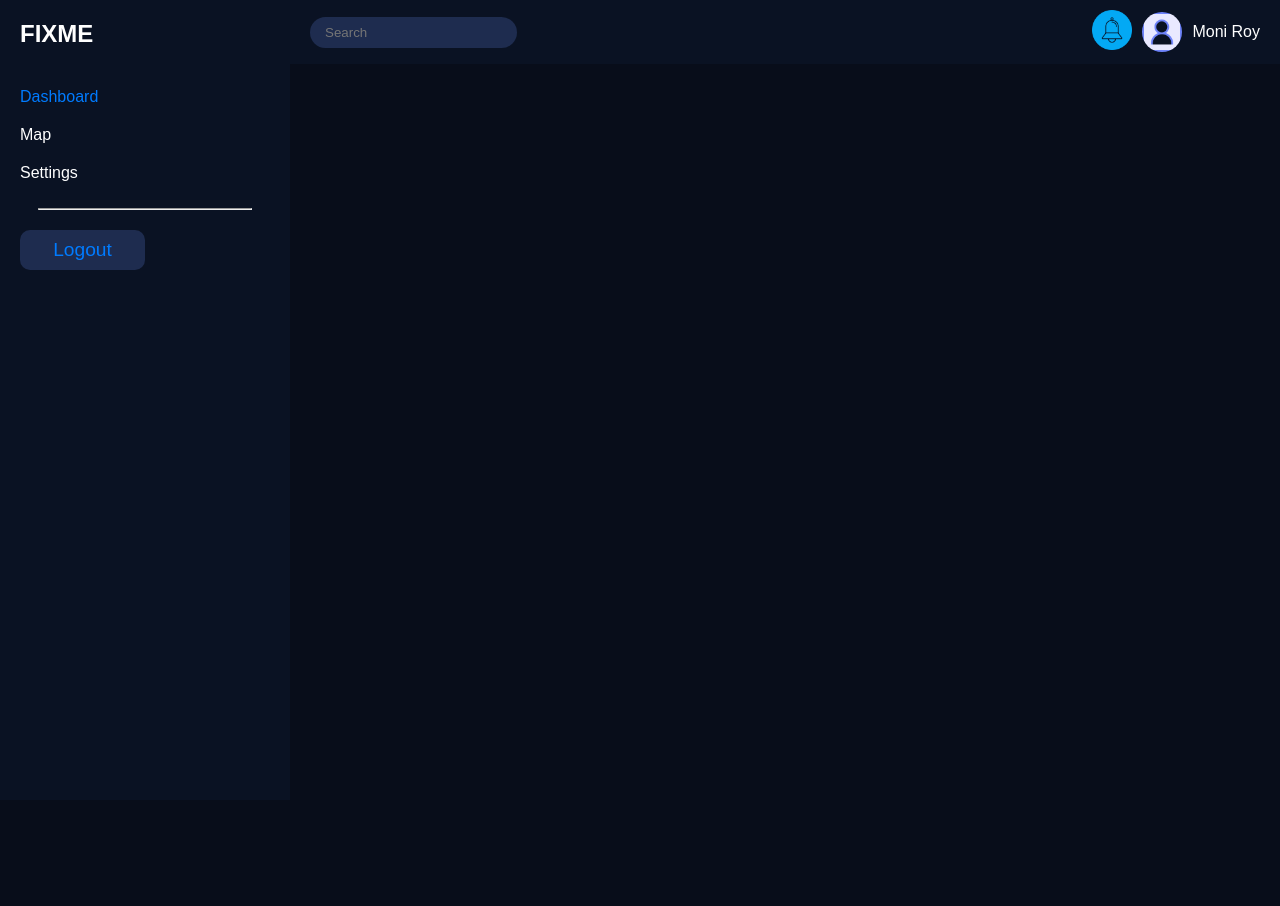
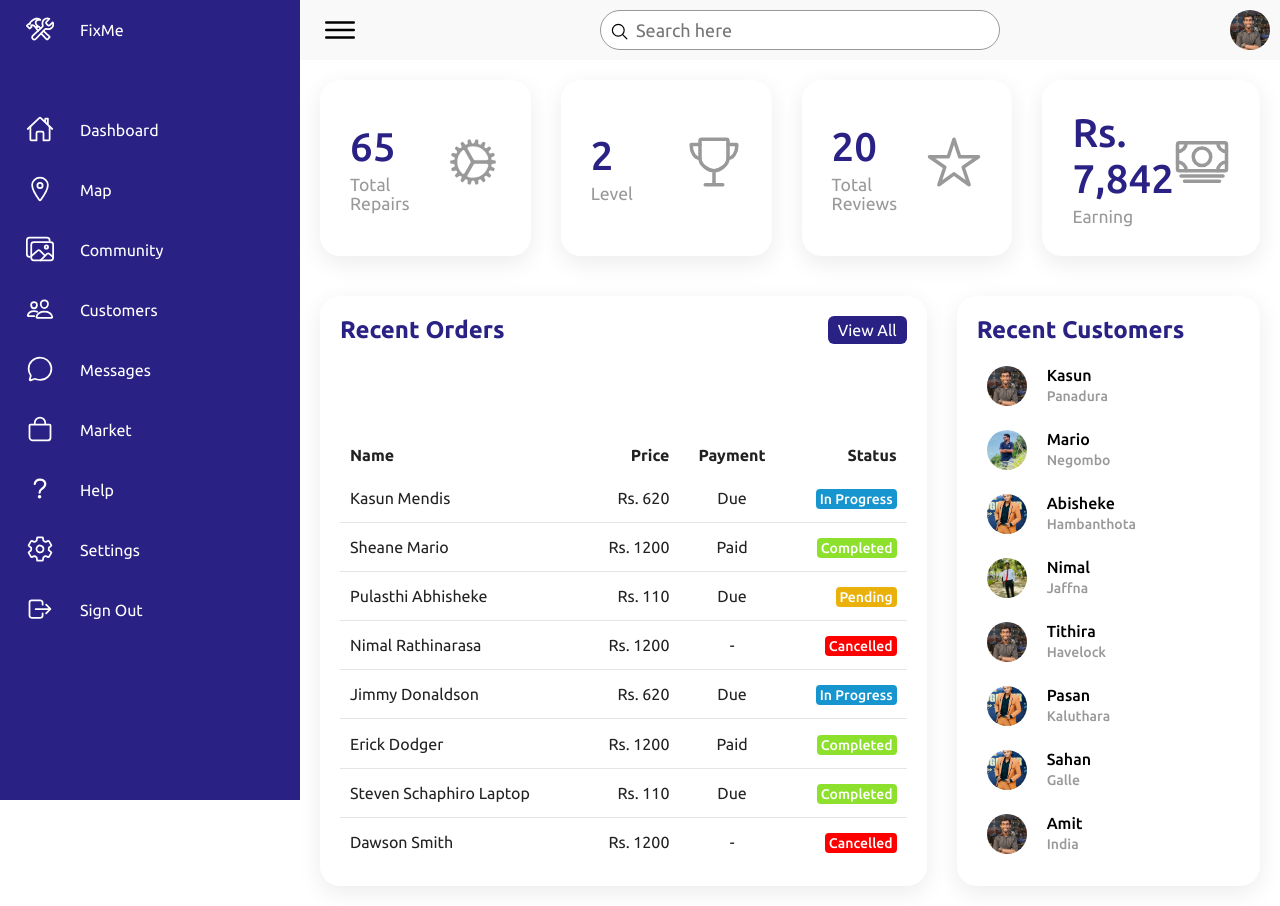
Before and after one commit to kasunmendis7/fixme-technologies, a PHP site: page /service-centre-dashboard in a window 1280 px wide. Before the commit the page ends 270 px from the top, so only its background shows below. Run offline with PHP 8.4, Linux system fonts and the light colour scheme.

Commit message:
service-centre-dashboard

```diff
--- a/controllers/ServiceCentreController.php
+++ b/controllers/ServiceCentreController.php
@@ -14,7 +14,7 @@ class ServiceCentreController extends Controller
     public function serviceCentreDashboard()
     {
         $this->setLayout('auth');
-        return $this->render('/service-centre-dashboard');
+        return $this->render('/service-centre/service-centre-dashboard');
     }
 
     public function serviceCentreSignup()
@@ -28,4 +28,16 @@ class ServiceCentreController extends Controller
         $this->setLayout('auth');
         return $this->render('/service-centre-login');
     }
+
+    public function serviceCentreMap()
+    {
+        $this->setLayout('auth');
+        return $this->render('service-centre/service-centre-map');
+    }
+
+    public function serviceCentreHome()
+    {
+        $this->setLayout('auth');
+        return $this->render('service-centre/service-centre-home');
+    }
 }
--- a/core/Router.php
+++ b/core/Router.php
@@ -2,7 +2,7 @@
 
 namespace app\core;
 
-class Router
+class  Router
 {
     protected array $routes = [];
     public Request $request;
--- a/public/index.php
+++ b/public/index.php
@@ -21,6 +21,8 @@ $app->router->get('/service-centre-login', [ServiceCentreController::class, 'ser
 $app->router->get('/technician-home', [TechnicianController::class, 'technicianHome']);
 $app->router->get('/technician-dashboard', [TechnicianController::class, 'technicianDashboard']);
 $app->router->get('/technician-map', [TechnicianController::class, 'technicianMap']);
+$app->router->get('/service-centre-map', [ServiceCentreController::class, 'serviceCentreMap']);
+$app->router->get('/service-centre-home', [ServiceCentreController::class, 'serviceCentreHome']);
 
 $app->run();
 
--- a/views/layouts/auth.php
+++ b/views/layouts/auth.php
@@ -1 +1 @@
-{{content}}
+ {{content}}
--- a/views/service-centre-dashboard.php
+++ /dev/null
@@ -1,54 +0,0 @@
-<?php
-?>
-
-<!DOCTYPE html>
-<html lang="en">
-<head>
-    <meta charset="UTF-8">
-    <meta name="viewport" content="width=device-width, initial-scale=1.0">
-    <title>FIXME Dashboard</title>
-    <link rel="stylesheet" href="/css/service-center/service-centre-dashboard.css">
-    <script src="/js/service-center/service-centre-dashboard.js"></script>
-</head>
-<body>
-<div class="container">
-    <aside class="sidebar">
-        <div class="logo">FIXME</div>
-        <nav>
-            <ul>
-                <li><a href="#" class="active">Dashboard</a></li>
-                <li><a href="#">Map</a></li>
-                <li><a href="#">Settings</a></li>
-            </ul>
-            <hr class="hrtag"/>
-        </nav>
-        <div class="logout">
-            <button>Logout</button>
-        </div>
-    </aside>
-    <main class="main-content">
-        <header class="top-bar">
-            <div class="menu-toggle">
-                <span></span>
-                <span></span>
-                <span></span>
-            </div>
-            <div class="search-bar">
-                <input type="text" placeholder="Search">
-            </div>
-            <div class="user-info">
-                <span class="notifications"><img src="/assets/notification-bell.png"></span>
-<!--                <span class="language">English</span>-->
-                <img src="/assets/user_avatar.png" alt="User Avatar" class="avatar">
-                <span class="user-name">Moni Roy</span>
-            </div>
-        </header>
-        <div class="dashboard-content">
-            <div class="widget-grid">
-                <!-- Widget content will go here -->
-            </div>
-        </div>
-    </main>
-</div>
-</body>
-</html>
--- /dev/null
+++ b/views/service-centre/components/header.php
@@ -0,0 +1,22 @@
+<?php
+?>
+
+
+<!-- Menu and search -->
+<div class="main">
+    <div class="topbar">
+        <div class="toggle">
+            <ion-icon name="menu-outline"></ion-icon>
+        </div>
+
+        <div class="search">
+            <label>
+                <input type="text" placeholder="Search here">
+                <ion-icon name="search-outline"></ion-icon>
+            </label>
+        </div>
+
+        <div class="user">
+            <img src="/assets/technician-dashboard/customer02.jpg" alt="">
+        </div>
+    </div>
--- /dev/null
+++ b/views/service-centre/components/sidebar.php
@@ -0,0 +1,96 @@
+<?php
+?>
+
+<!-- Sidebar service-centre Home -->
+<div class="container">
+    <div class="navigation">
+        <ul>
+            <li>
+                <a href="#">
+                        <span class="icon">
+                            <ion-icon name="construct-outline"></ion-icon>
+                        </span>
+                    <span class="title">FixMe</span>
+                </a>
+            </li>
+
+            <li>
+                <a href="/service-centre-dashboard">
+                        <span class="icon">
+                            <ion-icon name="home-outline"></ion-icon>
+                        </span>
+                    <span class="title">Dashboard</span>
+                </a>
+            </li>
+            <li>
+                <a href="/service-centre-map">
+                        <span class="icon">
+                            <ion-icon name="location-outline"></ion-icon>
+                        </span>
+                    <span class="title">Map</span>
+                </a>
+            </li>
+            <li>
+                <a href="/technician-community">
+                        <span class="icon">
+                           <ion-icon name="images-outline"></ion-icon>
+                        </span>
+                    <span class="title">Community</span>
+                </a>
+            </li>
+
+            <li>
+                <a href="#">
+                        <span class="icon">
+                            <ion-icon name="people-outline"></ion-icon>
+                        </span>
+                    <span class="title">Customers</span>
+                </a>
+            </li>
+
+            <li>
+                <a href="/technician-messages">
+                        <span class="icon">
+                            <ion-icon name="chatbubble-outline"></ion-icon>
+                        </span>
+                    <span class="title">Messages</span>
+                </a>
+            </li>
+
+            <li>
+                <a href="/technician-messages">
+                        <span class="icon">
+                            <ion-icon name="bag-outline"></ion-icon>
+                        </span>
+                    <span class="title">Market</span>
+                </a>
+            </li>
+
+            <li>
+                <a href="#">
+                        <span class="icon">
+                            <ion-icon name="help-outline"></ion-icon>
+                        </span>
+                    <span class="title">Help</span>
+                </a>
+            </li>
+
+            <li>
+                <a href="#">
+                        <span class="icon">
+                            <ion-icon name="settings-outline"></ion-icon>
+                        </span>
+                    <span class="title">Settings</span>
+                </a>
+            </li>
+
+            <li>
+                <a href="#">
+                        <span class="icon">
+                            <ion-icon name="log-out-outline"></ion-icon>
+                        </span>
+                    <span class="title">Sign Out</span>
+                </a>
+            </li>
+        </ul>
+    </div>
--- /dev/null
+++ b/views/service-centre/service-centre-dashboard.php
@@ -0,0 +1,230 @@
+<!DOCTYPE html>
+<html lang="en">
+<head>
+    <meta charset="UTF-8">
+    <meta name="viewport"
+          content="width=device-width, user-scalable=no, initial-scale=1.0, maximum-scale=1.0, minimum-scale=1.0">
+    <meta http-equiv="X-UA-Compatible" content="ie=edge">
+    <title>Technician Dashboard</title>
+    <link rel="stylesheet" href="/css/technician/technician-dashboard.css">
+</head>
+<body>
+<?php
+include_once 'components/sidebar.php';
+include_once 'components/header.php';
+?>
+<!-- JavaScript Files -->
+<script src="/js/technician/technician-home.js"></script>
+<!-- ======================= Cards ================== -->
+<div class="cardBox">
+    <div class="card">
+        <div>
+            <div class="numbers">65</div>
+            <div class="cardName">Total Repairs</div>
+        </div>
+
+        <div class="iconBx">
+            <ion-icon name="cog-outline"></ion-icon>
+        </div>
+    </div>
+
+    <div class="card">
+        <div>
+            <div class="numbers">2</div>
+            <div class="cardName">Level</div>
+        </div>
+
+        <div class="iconBx">
+            <ion-icon name="trophy-outline"></ion-icon>
+
+        </div>
+    </div>
+
+    <div class="card">
+        <div>
+            <div class="numbers">20</div>
+            <div class="cardName">Total Reviews</div>
+        </div>
+
+        <div class="iconBx">
+            <ion-icon name="star-outline"></ion-icon>
+        </div>
+    </div>
+
+    <div class="card">
+        <div>
+            <div class="numbers">Rs. 7,842</div>
+            <div class="cardName">Earning</div>
+        </div>
+
+        <div class="iconBx">
+            <ion-icon name="cash-outline"></ion-icon>
+        </div>
+    </div>
+</div>
+
+<!-- ================ Order Details List ================= -->
+<div class="details">
+    <div class="recentOrders">
+        <div class="cardHeader">
+            <h2>Recent Orders</h2>
+            <a href="#" class="btn">View All</a>
+        </div>
+
+        <table>
+            <thead>
+            <tr>
+                <td>Name</td>
+                <td>Price</td>
+                <td>Payment</td>
+                <td>Status</td>
+            </tr>
+            </thead>
+
+            <tbody>
+            <tr>
+                <td>Kasun Mendis</td>
+                <td>Rs. 620</td>
+                <td>Due</td>
+                <td><span class="status inProgress">In Progress</span></td>
+            </tr>
+            <tr>
+                <td>Sheane Mario</td>
+                <td>Rs. 1200</td>
+                <td>Paid</td>
+                <td><span class="status delivered">Completed</span></td>
+            </tr>
+
+            <tr>
+                <td>Pulasthi Abhisheke</td>
+                <td>Rs. 110</td>
+                <td>Due</td>
+                <td><span class="status pending">Pending</span></td>
+            </tr>
+
+            <tr>
+                <td>Nimal Rathinarasa</td>
+                <td>Rs. 1200</td>
+                <td>-</td>
+                <td><span class="status return">Cancelled</span></td>
+            </tr>
+
+            <tr>
+                <td>Jimmy Donaldson</td>
+                <td>Rs. 620</td>
+                <td>Due</td>
+                <td><span class="status inProgress">In Progress</span></td>
+            </tr>
+
+            <tr>
+                <td>Erick Dodger</td>
+                <td>Rs. 1200</td>
+                <td>Paid</td>
+                <td><span class="status delivered">Completed</span></td>
+            </tr>
+
+            <tr>
+                <td>Steven Schaphiro Laptop</td>
+                <td>Rs. 110</td>
+                <td>Due</td>
+                <td><span class="status delivered">Completed</span></td>
+            </tr>
+
+            <tr>
+                <td>Dawson Smith</td>
+                <td>Rs. 1200</td>
+                <td>-</td>
+                <td><span class="status return">Cancelled</span></td>
+            </tr>
+            </tbody>
+        </table>
+    </div>
+
+    <!-- ================= New Customers ================ -->
+    <div class="recentCustomers">
+        <div class="cardHeader">
+            <h2>Recent Customers</h2>
+        </div>
+
+        <table>
+            <tr>
+                <td width="60px">
+                    <div class="imgBx"><img src="assets/technician-dashboard/customer02.jpg" alt=""></div>
+                </td>
+                <td>
+                    <h4>Kasun<br> <span>Panadura</span></h4>
+                </td>
+            </tr>
+
+            <tr>
+                <td width="60px">
+                    <div class="imgBx"><img src="assets/technician-dashboard/customer04.jpg" alt=""></div>
+                </td>
+                <td>
+                    <h4>Mario<br> <span>Negombo</span></h4>
+                </td>
+            </tr>
+
+            <tr>
+                <td width="60px">
+                    <div class="imgBx"><img src="assets/technician-dashboard/customer01.jpg" alt=""></div>
+                </td>
+                <td>
+                    <h4>Abisheke <br> <span>Hambanthota</span></h4>
+                </td>
+            </tr>
+
+            <tr>
+                <td width="60px">
+                    <div class="imgBx"><img src="assets/technician-dashboard/customer03.jpg" alt=""></div>
+                </td>
+                <td>
+                    <h4>Nimal<br> <span>Jaffna</span></h4>
+                </td>
+            </tr>
+
+            <tr>
+                <td width="60px">
+                    <div class="imgBx"><img src="assets/technician-dashboard/customer02.jpg" alt=""></div>
+                </td>
+                <td>
+                    <h4>Tithira <br> <span>Havelock</span></h4>
+                </td>
+            </tr>
+
+            <tr>
+                <td width="60px">
+                    <div class="imgBx"><img src="assets/technician-dashboard/customer01.jpg" alt=""></div>
+                </td>
+                <td>
+                    <h4>Pasan <br> <span>Kaluthara</span></h4>
+                </td>
+            </tr>
+
+            <tr>
+                <td width="60px">
+                    <div class="imgBx"><img src="assets/technician-dashboard/customer01.jpg" alt=""></div>
+                </td>
+                <td>
+                    <h4>Sahan <br> <span>Galle</span></h4>
+                </td>
+            </tr>
+
+            <tr>
+                <td width="60px">
+                    <div class="imgBx"><img src="assets/technician-dashboard/customer02.jpg" alt=""></div>
+                </td>
+                <td>
+                    <h4>Amit <br> <span>India</span></h4>
+                </td>
+            </tr>
+        </table>
+    </div>
+</div>
+</div>
+</div>
+<!--    Icons-->
+<script type="module" src="https://unpkg.com/ionicons@5.5.2/dist/ionicons/ionicons.esm.js"></script>
+<script nomodule src="https://unpkg.com/ionicons@5.5.2/dist/ionicons/ionicons.js"></script>
+</body>
+</html>
```
Also changed, not shown: views/service-centre/service-centre-home.php (added, +21 -0 lines), views/service-centre/service-centre-map.php (added, +25 -0 lines).
